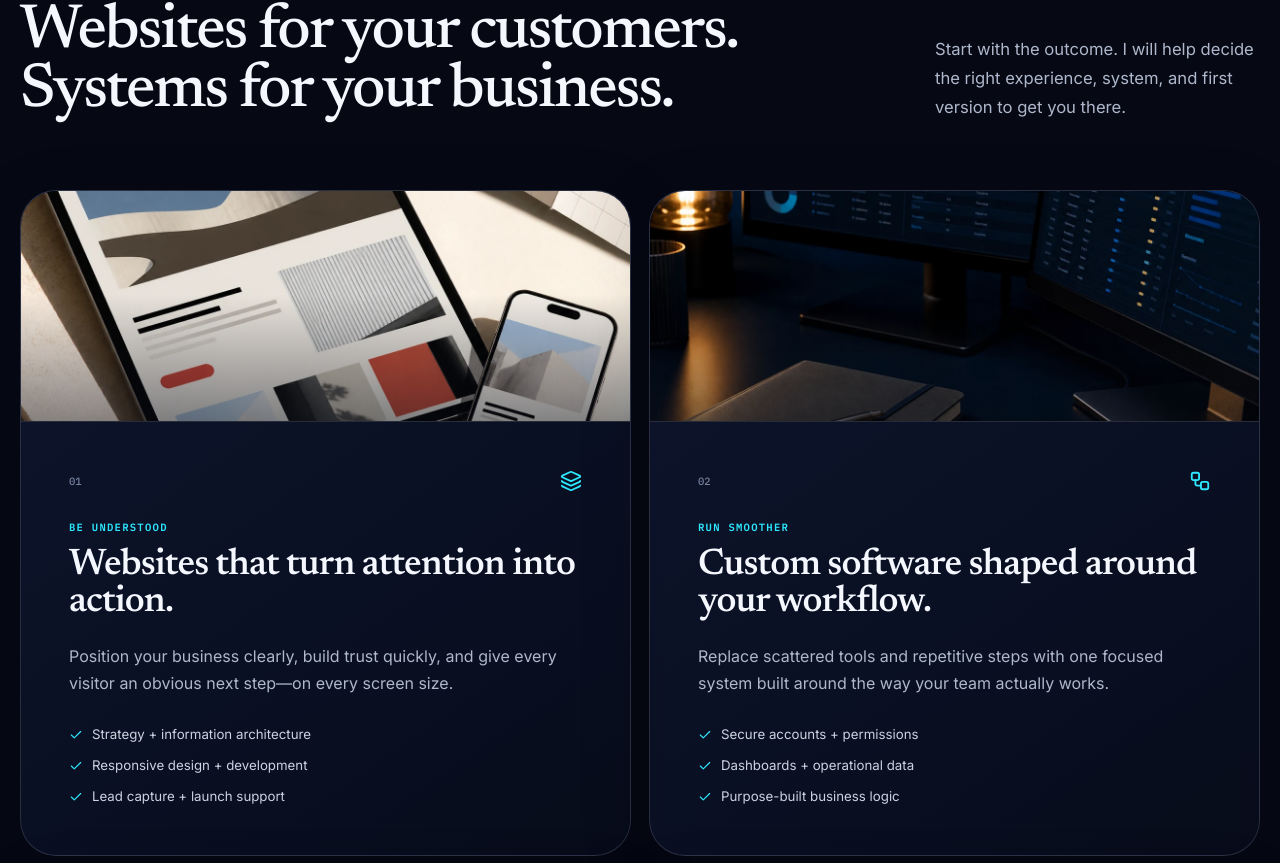
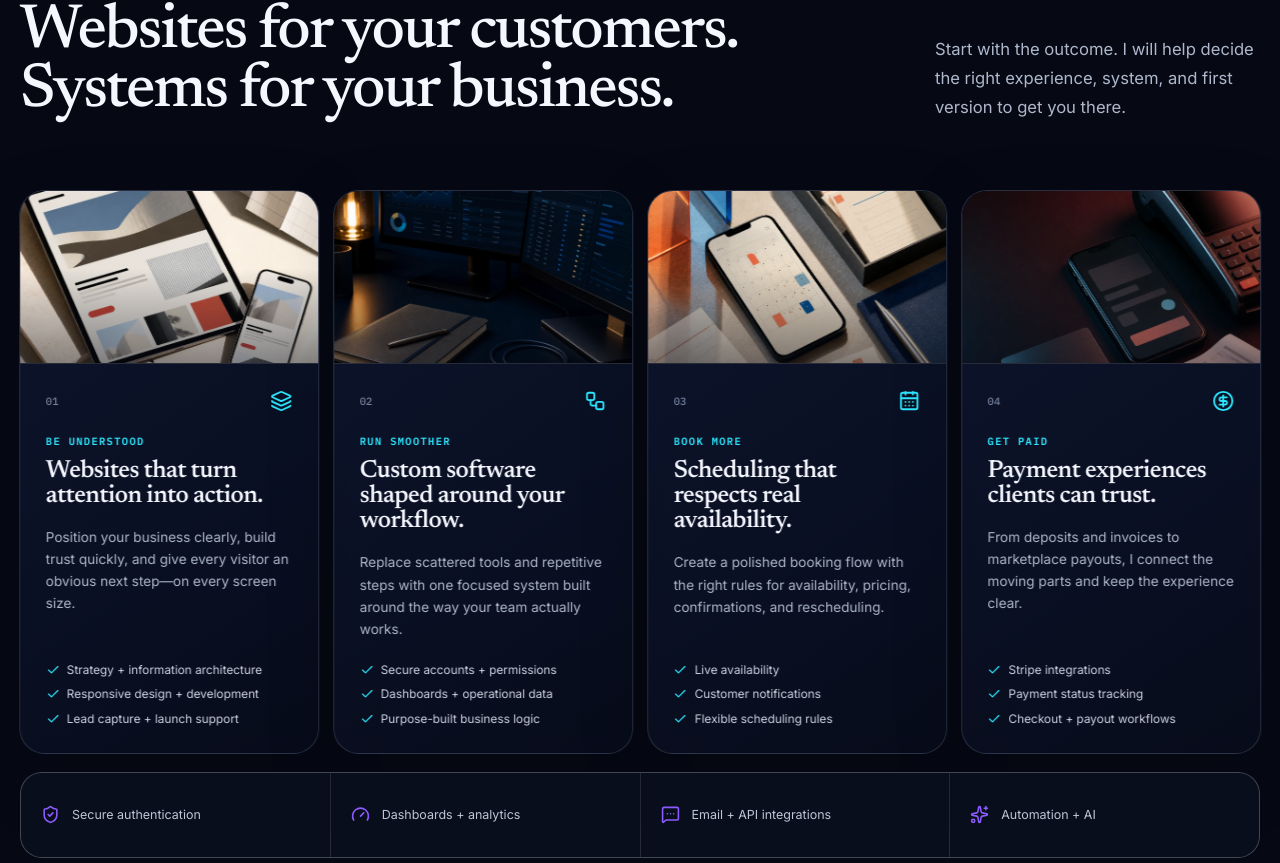
Before and after one commit to webdevRafa/rafa-the-dev, a React (Vite) app: page / in a window 1280 px wide. Shown: the part 1677-2540 px from the top of the page. Built offline with nearby package versions, Linux system fonts and the light colour scheme.

Commit message:
Compact desktop services layout

```diff
--- a/src/App.css
+++ b/src/App.css
@@ -322,10 +322,10 @@ select:focus-visible { outline: 3px solid color-mix(in srgb, var(--rt-cyan) 55%,
   color: white;
   border: 1px solid rgba(255, 255, 255, 0.16);
   border-radius: 22px;
-  background: rgba(1, 5, 13, 0.58);
+  background: rgba(1, 5, 13, 0.42);
   box-shadow: 0 26px 80px rgba(0, 0, 0, 0.34);
-  -webkit-backdrop-filter: blur(22px) saturate(135%);
-  backdrop-filter: blur(22px) saturate(135%);
+  -webkit-backdrop-filter: blur(18px) saturate(140%);
+  backdrop-filter: blur(18px) saturate(140%);
 }
 .hero-availability { display: flex; align-items: center; gap: 11px; color: #dce2f2; font: 600 0.65rem/1.4 var(--rt-font-mono); letter-spacing: 0.08em; text-transform: uppercase; }
 .hero-context > p { max-width: 340px; margin: 28px 0 34px; color: rgba(255, 255, 255, 0.76); font-size: 0.92rem; line-height: 1.75; }
@@ -414,6 +414,39 @@ select:focus-visible { outline: 3px solid color-mix(in srgb, var(--rt-cyan) 55%,
 .capability-ribbon > div { display: flex; align-items: center; gap: 12px; min-height: 84px; padding: 20px; background: rgba(7, 12, 27, 0.92); }
 .capability-ribbon svg { color: var(--rt-violet); }
 .capability-ribbon span { color: #bdc5d6; font-size: 0.78rem; }
+
+@media (min-width: 1180px) {
+  .services-grid {
+    grid-template-columns: repeat(4, minmax(0, 1fr));
+    width: calc(100vw - clamp(28px, 3vw, 56px));
+    margin-left: 50%;
+    gap: clamp(12px, 1.1vw, 18px);
+    transform: translateX(-50%);
+  }
+  .service-card {
+    grid-column: span 1;
+    min-height: clamp(550px, 38vw, 620px);
+    border-radius: clamp(24px, 2vw, 32px);
+  }
+  .service-card__media { height: clamp(170px, 13.5vw, 225px); }
+  .service-card__content { padding: clamp(22px, 2vw, 30px); }
+  .service-card__tag { margin: 22px 0 11px; }
+  .service-card h3 {
+    font-size: clamp(1.55rem, 1.65vw, 2rem);
+    line-height: 1.02;
+  }
+  .service-card__content > p:not(.service-card__tag) {
+    margin: 17px 0 22px;
+    font-size: 0.85rem;
+    line-height: 1.62;
+  }
+  .service-card ul { gap: 8px; }
+  .service-card li {
+    gap: 7px;
+    font-size: 0.74rem;
+    line-height: 1.4;
+  }
+}
 
 @media (hover: hover) and (pointer: fine) and (min-width: 901px) {
   .services-grid__spotlight {
```
